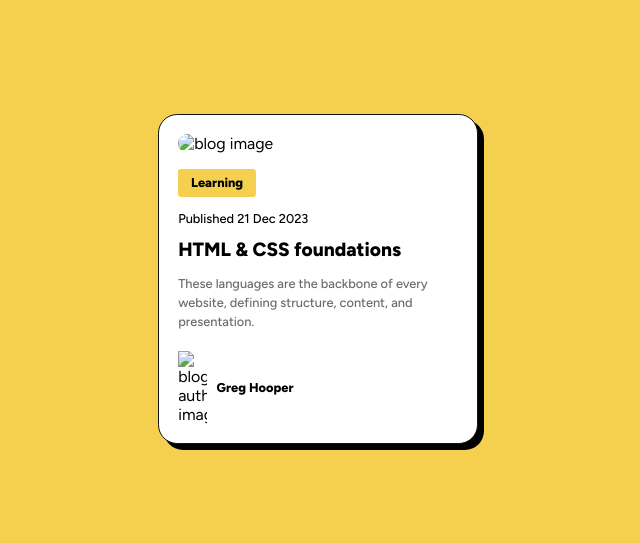
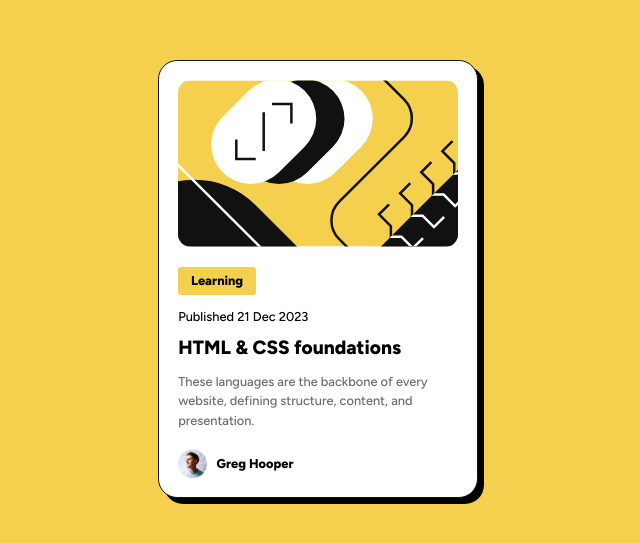
Before and after one commit to IqraAmir97/blogpreview-card, a plain HTML site: page index.html in a window 1280 px wide. Shown: the part 121-664 px from the top of the page, without its empty margins (322-962 px from the left). Drawn offline with Linux system fonts and the light colour scheme; the site is published under a folder, as on GitHub Pages, so addresses that start at the root find nothing.

Commit message:
Update index.html

```diff
--- a/index.html
+++ b/index.html
@@ -9,7 +9,7 @@
       rel="icon"
       type="image/png"
       sizes="32x32"
-      href="./assets/images/favicon-32x32.png"
+      href=".assets/images/favicon-32x32.png"
     />
     <link rel="preconnect" href="https://fonts.googleapis.com" />
     <link rel="preconnect" href="https://fonts.gstatic.com" crossorigin />
@@ -26,7 +26,7 @@
         <div class="img-box">
           <img
             class="card-img"
-            src="/assets/images/illustration-article.svg"
+            src="assets/images/illustration-article.svg"
             alt="blog image"
           />
         </div>
@@ -41,7 +41,7 @@
           <div class="blog-author">
             <img
               class="author-img"
-              src="/assets/images/image-avatar.webp"
+              src="assets/images/image-avatar.webp"
               alt="blog author image"
             />
             <span class="author-name">Greg Hooper</span>
```
